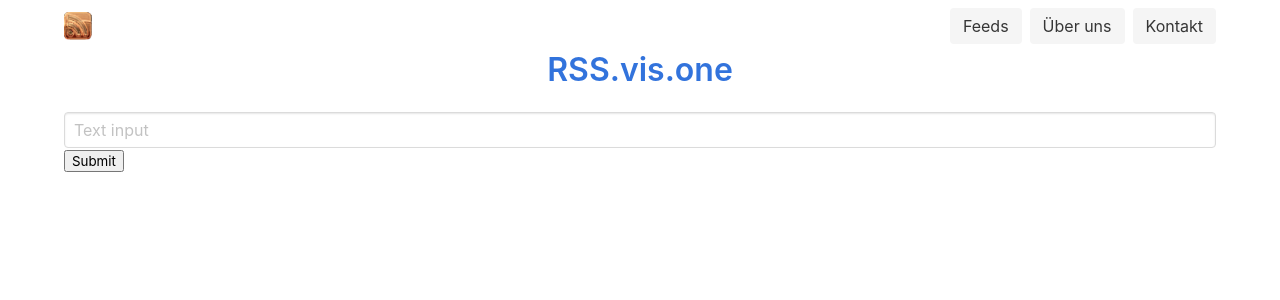
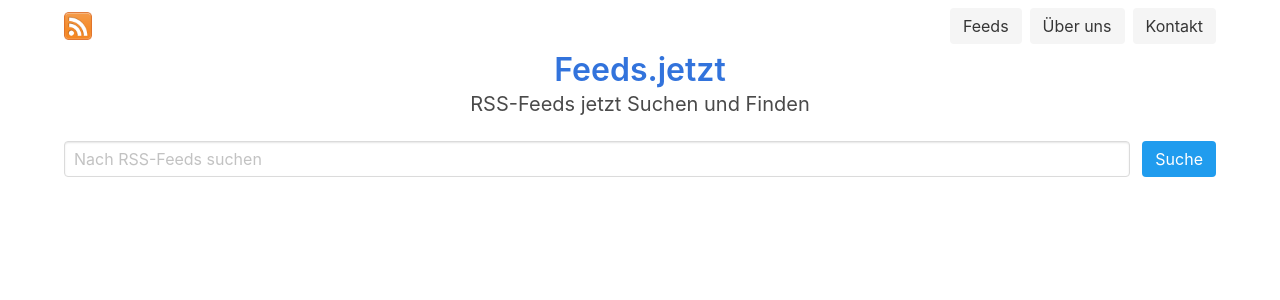
Before and after one commit to jfilter/everything-else-is-public-relations, a Django app: page / in a window 1280 px wide. Shown: the top 300 px of the page. Run offline with Django 3.2, Linux system fonts and the light colour scheme; parts of the project's set-up code (start-up, migrations or seed data) failed here and were passed over; some libraries are stand-ins or nearby versions.

Commit message:
add some style

```diff
--- a/main/crawler/feed.py
+++ b/main/crawler/feed.py
@@ -10,7 +10,7 @@
 
 
 def check_feed(feed_string, url):
-    # takes string as well as URLs as input
+    # takes string
     try:
         r = {'url': url}
         d = feedparser.parse(feed_string)
--- a/templates/index.html
+++ b/templates/index.html
@@ -8,26 +8,33 @@
 
 <h1 class="title has-text-centered">
     <a href="/">
-        RSS.vis.one
+        Feeds.jetzt
     </a>
 </h1>
-<!-- <h2 class="subtitle">Subtitle</h2> -->
-<form action="/" method="get">
-    <input class="input" type="text" placeholder="Text input" name="q" {% if query %} value="{{query}}" {% endif %}>
-    <input type="submit">
+<h2 class="subtitle has-text-centered">RSS-Feeds jetzt Suchen und Finden</h2>
+
+
+<form action="/" method="get" class="field is-grouped">
+    <p class="control is-expanded">
+        <input class="input" type="text" placeholder="Nach RSS-Feeds suchen" name="q" {% if query %} value="{{query}}"
+            {% endif %}>
+    </p>
+    <p class="control">
+        <input type="submit" class="button is-info" value="Suche">
+    </p>
 </form>
 
 <br>
 
 {% for r in results %}
-<div>
-    <h3 class="is-3"> <a href="{{ r.url }}">{{ r.title }}</a></h3>
+<div class="box">
+    <h3 class="is-3"> <a href="{{ r.url }}">{{ r.title }}</a><span class="tag" style="margin-left: 1rem;">
+            {{r.version}}
+        </span></h3>
     <small><a href="{{ r.link }}">{{ r.link }}</a></small>
     <p>{{ r.description }}</p>
-    <p>{{ r.version }}</p>
+    <!-- <p>{{ r.version }}</p> -->
     <a href="/feeds/{{ r.website.slug}}">alle Feeds der Seite</a>
-    <br><br>
-
 </div>
 {% endfor %}
 
```
Also changed, not shown: templates/feeds_details.html (+9 -8 lines), templates/feeds_index.html (+7 -3 lines), static/logo.png.
